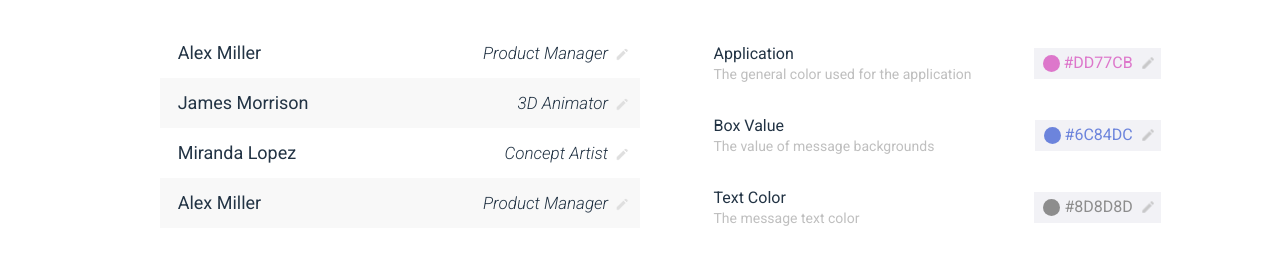
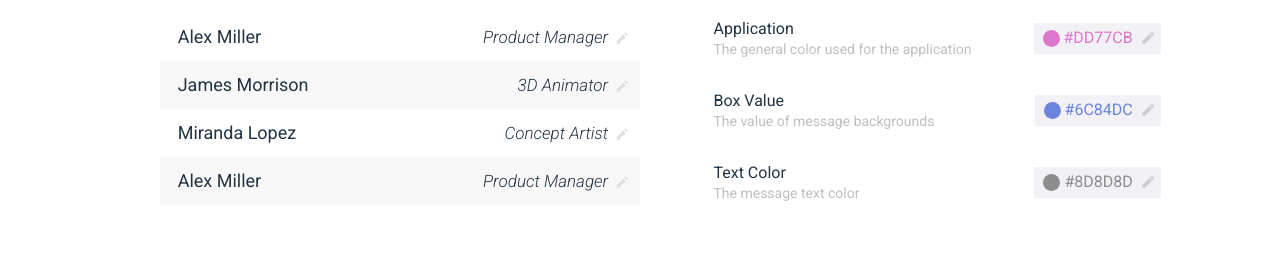
Before and after one commit to eyacobson/collaboration-modern-developer, a plain HTML site: page index.html in a window 1280 px wide. Shown: the part 334-598 px from the top of the page. Drawn offline with Linux system fonts and the light colour scheme.

Commit message:
Altered some table row padding & positioning of "Colors" section to better match UI design.

```diff
--- a/main.css
+++ b/main.css
@@ -165,6 +165,7 @@ h1, #room_info p {
 /* "Roles" table */
 table {
 	width: 38%;
+	margin-top: -15px;
 	margin-left: 12%;
 	font-size: 18px;
 	color: #234;
@@ -178,7 +179,7 @@ table img {
 }
 
 tr {
-	height: 50px;
+	height: 48px;
 	line-height: 30px;
 }
 
@@ -207,6 +208,7 @@ td:nth-child(2) {
 	vertical-align: top;
 	width: 38%;
 	margin-left: 5.5%;
+	margin-top: -25px;
 }
 
 #colors_section p {
@@ -232,14 +234,14 @@ td:nth-child(2) {
 	margin-bottom: 1px;
 }
 
+.colors_info {
+	padding-right: 25px;
+	color: #234;
+}
+
 .colors_info, .color_swatch {
 	line-height: 20px;
 	display: inline-block;
-}
-
-.colors_info {
-	padding-right: 25px;
-	color: #234;
 }
 
 .colors_info .subhead {
```
